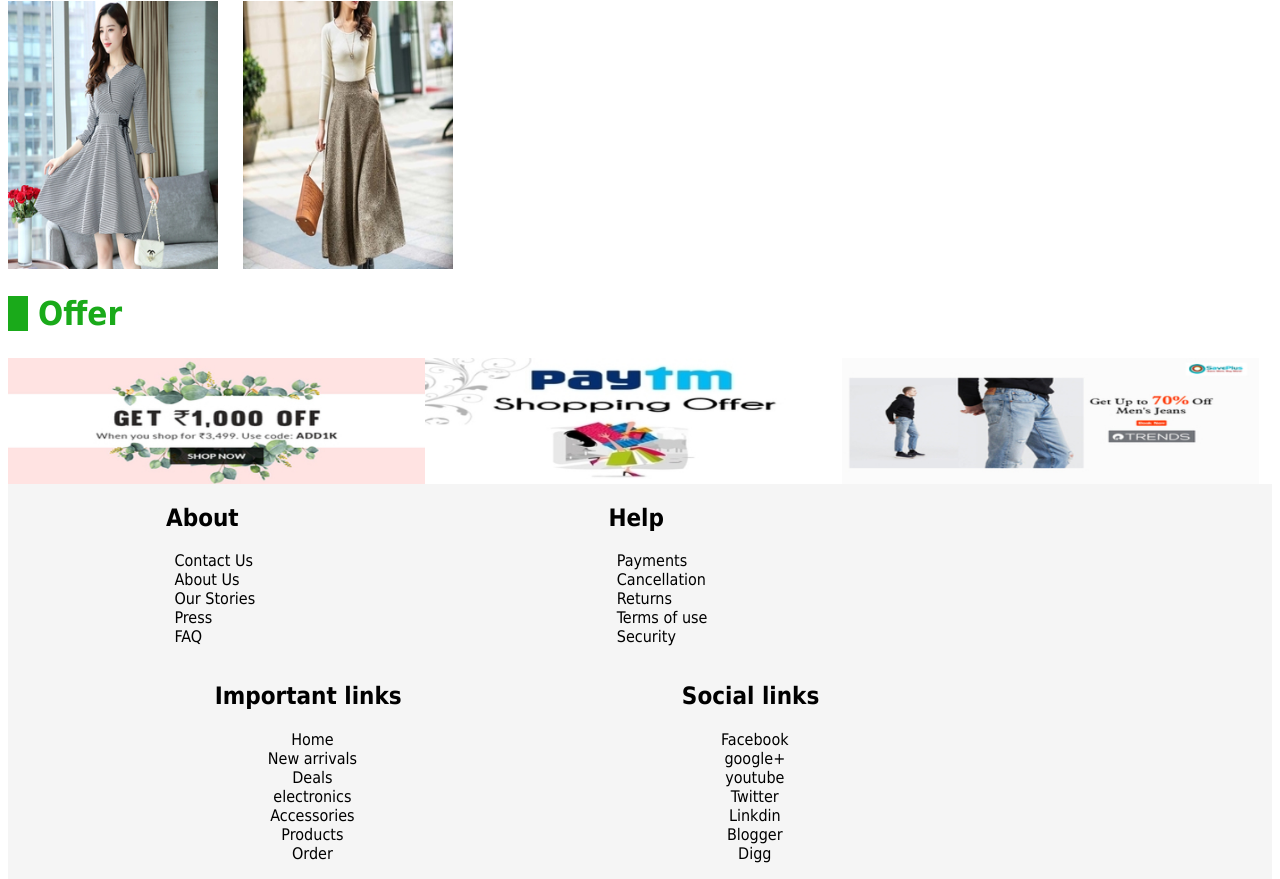
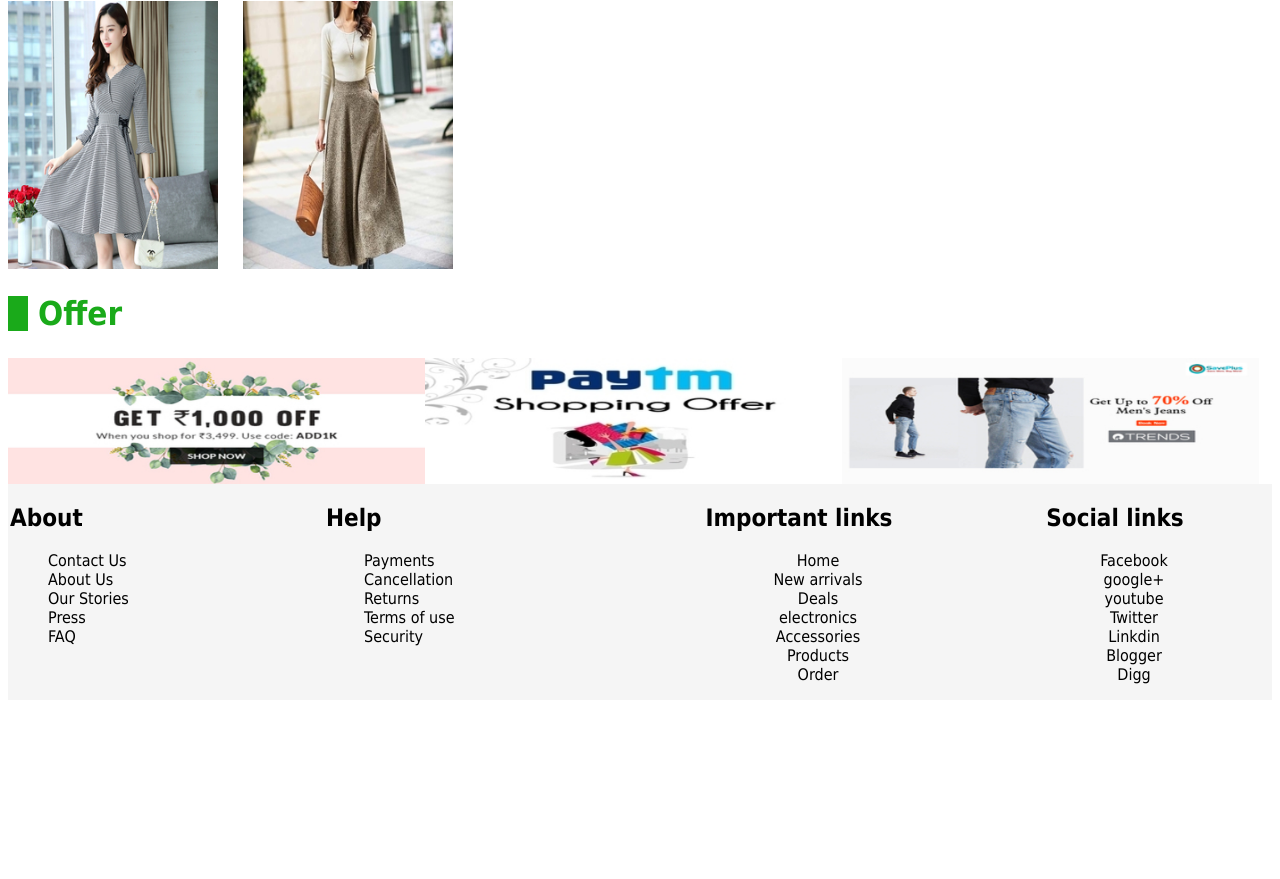
Before and after one commit to Harshagoyal666/Ecommerce-web-homepage, a plain HTML site: page index.html in a window 1280 px wide. Shown: the part 2119-2998 px from the top of the page. After the commit the page ends 2819 px from the top, so only its background shows below. Drawn offline with Linux system fonts and the light colour scheme.

Commit message:
Update style1.css

```diff
--- a/css/style1.css
+++ b/css/style1.css
@@ -242,12 +242,12 @@ nav a:hover{
 
 }
 .footer_sub_2 h2{
-   margin-left: 10%;
+   margin-left: 2px;
 }
 .footer_sub_2{
     float:left;
     width:25%;
-    margin-left:10%;
+    margin-left:0;
     position: relative;
 }
 .footer_sub_2 ul li{
```
